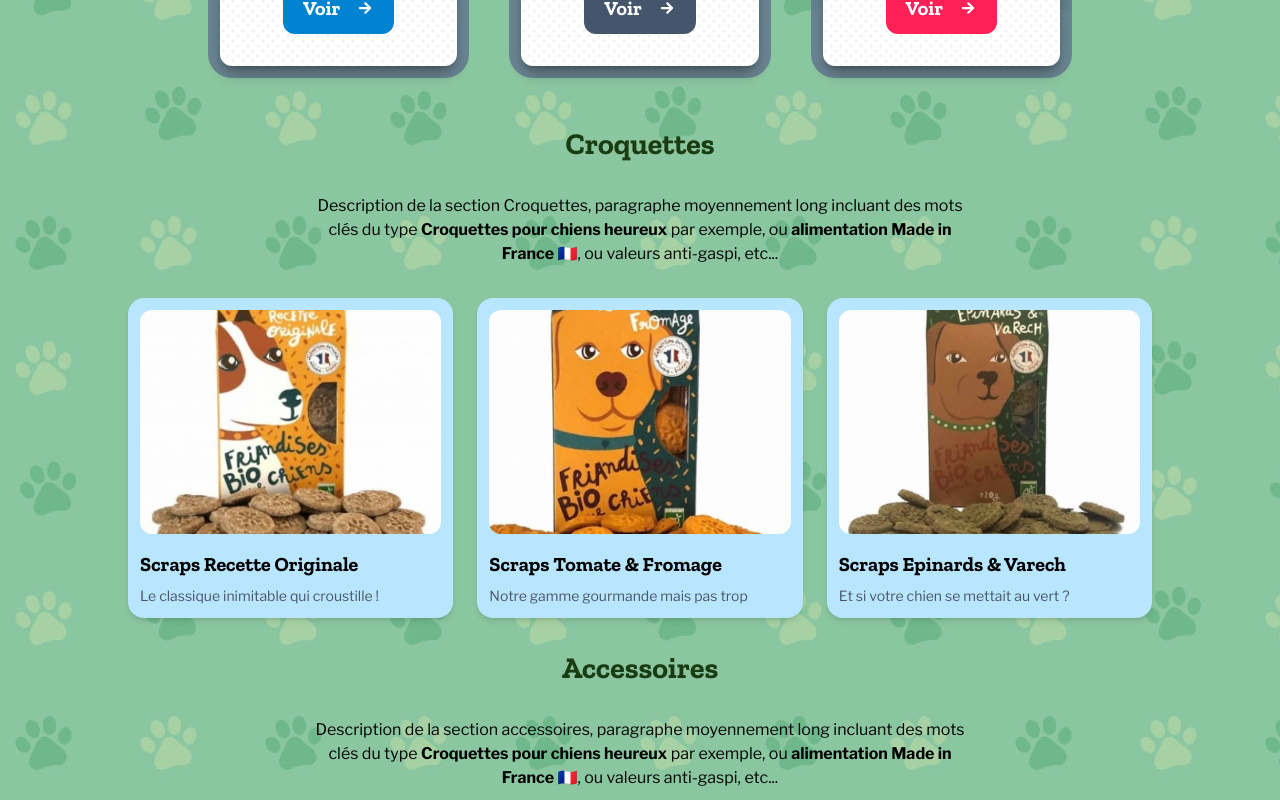
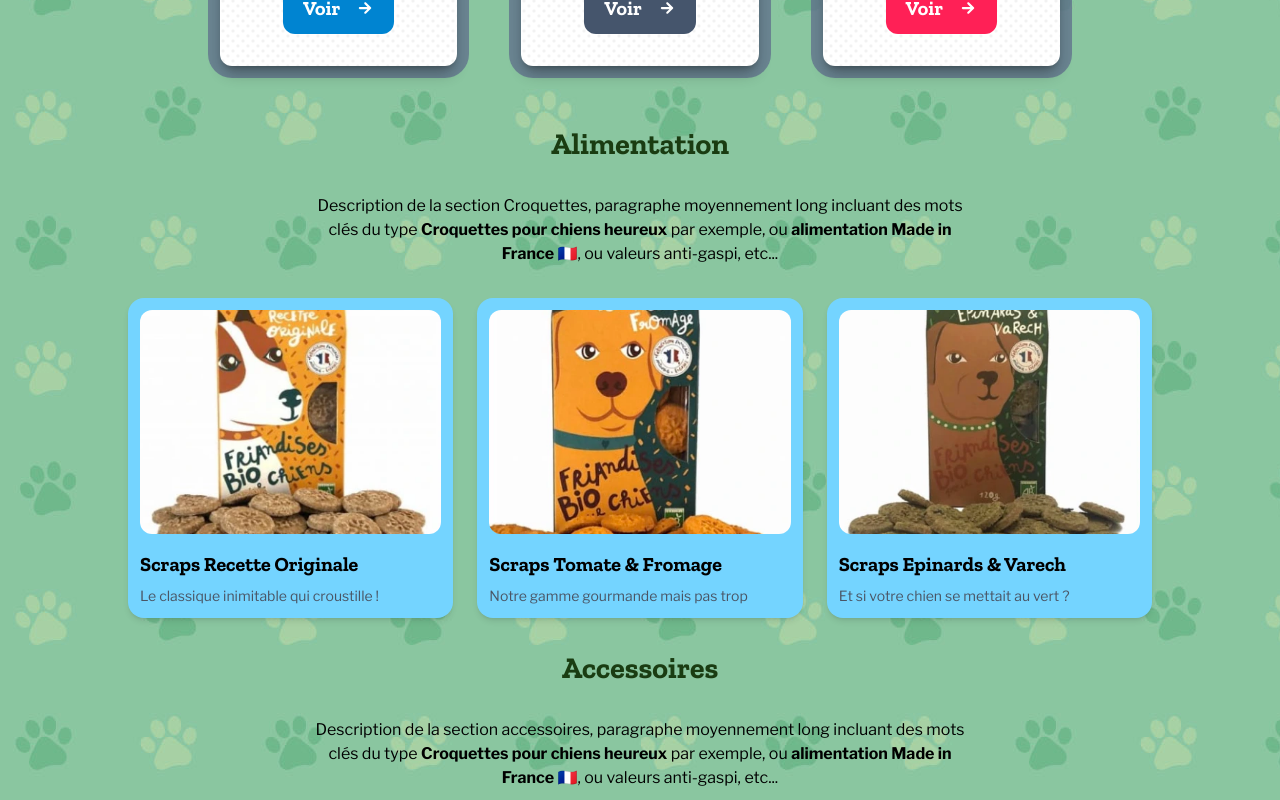
Before and after one commit to BenjiBelfort/happy_dog_dev, a Next.js app: page /produits in a window 1280 px wide. Shown: the part 800-1600 px from the top of the page. Built offline with nearby package versions, Linux system fonts and the light colour scheme.

Commit message:
modif mineures

```diff
--- a/app/data/products.json
+++ b/app/data/products.json
@@ -1,22 +1,22 @@
 [
     {
-        "id": "croquette-01",
+        "id": "alimentation-01",
         "produit": "Scraps Recette Originale",
-        "categorie": "Croquettes",
+        "categorie": "Alimentation",
         "description": "Le classique inimitable qui croustille !",
         "image": "/images/produits/produits/scraps3.webp"
     },
     {
-        "id": "croquette-02",
+        "id": "alimentation-02",
         "produit": "Scraps Tomate & Fromage",
-        "categorie": "Croquettes",
+        "categorie": "Alimentation",
         "description": "Notre gamme gourmande mais pas trop",
         "image": "/images/produits/produits/scraps1.webp"
     },
     {
-        "id": "croquette-03",
+        "id": "alimentation-03",
         "produit": "Scraps Epinards & Varech",
-        "categorie": "Croquettes",
+        "categorie": "Alimentation",
         "description": "Et si votre chien se mettait au vert ?",
         "image": "/images/produits/produits/scraps2.webp"
     },
--- a/app/globals.css
+++ b/app/globals.css
@@ -8,6 +8,14 @@
     --color-vert-fonce: #1a3c12;
     --color-gris: #4f4944;
     --color-bleu-clair: #d6e3ef;
+}
+
+/* styles/globals.css */
+@media (prefers-color-scheme: dark) {
+  html {
+    color-scheme: light;
+    background-color: #f8ffe6; /* ou toute autre couleur de fond claire */
+  }
 }
 
 html {
--- a/app/page.tsx
+++ b/app/page.tsx
@@ -8,6 +8,7 @@ import ProductsBloc4 from '@/components/blocs/ProductsBloc4';
 import ProductsBloc5 from '@/components/blocs/ProductsBloc5';
 import Testimony from '@/components/Testimony';
 import VioletteBloc from '@/components/blocs/VioletteBloc';
+import NextBloc from '@/components/NextBloc';
 
 const Home = () => {
   return (
@@ -32,6 +33,7 @@ const Home = () => {
           "Ici logos des marques 🇫🇷",
         ]}
       />
+      <NextBloc />
     </>
   )
 }
--- a/app/produits/page.tsx
+++ b/app/produits/page.tsx
@@ -1,7 +1,7 @@
 import { Metadata } from "next";
 import PageTitle from '@/components/headers/PageTitle';
 import ProductSommaire from '@/components/ui/buttons/ProductSommaire'
-import CroquettesSection from "@/components/CroquettesSection";
+import AlimentationSection from "@/components/AlimentationSection";
 import AccessoiresSection from "@/components/AccessoiresSection";
 import JeuxSection from "@/components/JeuxSection";
 import NextBloc from "@/components/NextBloc";
@@ -36,7 +36,7 @@ const ProduitsPage = () => {
     <section className="h-full">
       <PageTitle />
       <ProductSommaire />
-      <CroquettesSection />
+      <AlimentationSection />
       <AccessoiresSection />
       <JeuxSection />
       <NextBloc />
--- a/components/AccessoiresSection.tsx
+++ b/components/AccessoiresSection.tsx
@@ -2,7 +2,7 @@ import ProductsGrid from "@/components/ui/grids/ProductsGrid";
 
 const AccessoiresSection = () => {
   return (
-    <section id="accessoires" className="flex flex-col items-center mt-8">
+    <section id="accessoires" className="flex flex-col items-center mt-8 scroll-mt-20 md:scroll-mt-24">
       <h3 className="text-vert-fonce text-2xl sm:text-3xl font-bold text-center">Accessoires</h3>
       <p className="max-w-2xl text-center my-8 hyphens-auto">Description de la section accessoires, paragraphe moyennement long incluant des mots clés du type <span className="font-bold">Croquettes pour chiens heureux</span> par exemple, ou <span className="font-bold">alimentation Made in France 🇫🇷</span>, ou valeurs anti-gaspi, etc...</p>
       <ProductsGrid categorie="Accessoires" />
--- a/components/CroquettesSection.tsx
+++ b/components/AlimentationSection.tsx
@@ -1,13 +1,13 @@
 import ProductsGrid from "@/components/ui/grids/ProductsGrid";
 
-const CroquettesSection = () => {
+const AlimentationSection = () => {
   return (
-    <section id="croquettes" className="flex flex-col items-center mt-8">
-      <h3 className="text-vert-fonce text-2xl sm:text-3xl font-bold text-center">Croquettes</h3>
+    <section id="alimentation" className="flex flex-col items-center mt-8 scroll-mt-20 md:scroll-mt-24">
+      <h3 className="text-vert-fonce text-2xl sm:text-3xl font-bold text-center">Alimentation</h3>
       <p className="max-w-2xl text-center my-8 hyphens-auto">Description de la section Croquettes, paragraphe moyennement long incluant des mots clés du type <span className="font-bold">Croquettes pour chiens heureux</span> par exemple, ou <span className="font-bold">alimentation Made in France 🇫🇷</span>, ou valeurs anti-gaspi, etc...</p>
-      <ProductsGrid categorie="Croquettes" />
+      <ProductsGrid categorie="Alimentation" />
     </section>
   );
 };
 
-export default CroquettesSection;
+export default AlimentationSection;
--- a/components/JeuxSection.tsx
+++ b/components/JeuxSection.tsx
@@ -2,7 +2,7 @@ import ProductsGrid from "@/components/ui/grids/ProductsGrid";
 
 const JeuxSection = () => {
   return (
-    <section id="jeux" className="flex flex-col items-center mt-8">
+    <section id="jeux" className="flex flex-col items-center mt-8 scroll-mt-20 md:scroll-mt-24">
       <h3 className="text-vert-fonce text-2xl sm:text-3xl font-bold text-center">Jeux</h3>
       <p className="max-w-2xl text-center my-8 hyphens-auto">Description de la section Jeux, paragraphe moyennement long incluant des mots clés du type <span className="font-bold">Croquettes pour chiens heureux</span> par exemple, ou <span className="font-bold">alimentation Made in France 🇫🇷</span>, ou valeurs anti-gaspi, etc...</p>
       <ProductsGrid categorie="Jeux" />
--- a/components/blocs/ProductsBloc.tsx
+++ b/components/blocs/ProductsBloc.tsx
@@ -8,7 +8,7 @@ const ProductsBloc = () => {
 
         {/* Partie gauche */}
         <div className="md:basis-3/5">
-            <div className="mb-4 sm:mb-0 h-96 border-10 md:border-16 border-white bg-yellow-300 shadow-lg/50 overflow-hidden -rotate-2">
+            <div className="mb-4 sm:mb-0 h-96 border-10 md:border-16 border-white bg-yellow-300 shadow-lg/50 overflow-hidden md:-rotate-2">
                 <Image
                     src="/images/produits/produits1.webp"
                     alt="Chien heureux"
@@ -27,11 +27,11 @@ const ProductsBloc = () => {
                     <span className="py-4 text-sky-500">
                         <PiBoneFill size={48} />
                     </span>
-                    <h3 className="text-3xl sm:text-4xl font-bold">Croquettes</h3>
-                    <p className="my-4 hyphens-auto">Découvrez notre gamme de croquette et friandises pour chiens made in France.</p>
+                    <h3 className="text-3xl sm:text-4xl font-bold">Alimentation</h3>
+                    <p className="my-4 hyphens-auto">Découvrez notre gamme de compléments alimentaires, croquettes et friandises fabriqués en France 🇫🇷.</p>
                     <LinkButton
                         text="Découvrir"
-                        href="/produits#croquettes"
+                        href="/produits#alimentation"
                         bgColor="bg-sky-600"
                     />
                 </div>
--- a/components/blocs/VioletteBloc.tsx
+++ b/components/blocs/VioletteBloc.tsx
@@ -3,7 +3,7 @@ import Image from 'next/image';
 
 const VioletteBloc = () => {
   return (
-    <article className="relative flex flex-col md:flex-row items-center bg-slate-300 md:rounded-3xl  p-6 shadow-lg/30 bg-[url('/pattern/pattern-dots.png')] bg-repeat max-w-3xl mx-auto my-32" id='contact'>
+    <article id='contact' className="relative flex flex-col md:flex-row items-center bg-slate-300 md:rounded-3xl  p-6 shadow-lg/30 bg-[url('/pattern/pattern-dots.png')] bg-repeat max-w-3xl mx-auto my-32 scroll-mt-4 md:scroll-mt-32">
 
 
 
--- a/components/ui/buttons/ProductSommaire.tsx
+++ b/components/ui/buttons/ProductSommaire.tsx
@@ -22,8 +22,8 @@ interface SectionItem {
 
 const sections: SectionItem[] = [
   {
-    section: "Croquettes",
-    href: "#croquettes",
+    section: "Alimentation",
+    href: "#alimentation",
     bgColor: "bg-sky-600",
     icon: <PiBoneFill size={36} />,
     iconColor: "text-sky-500",
--- a/components/ui/cards/ProductCard.tsx
+++ b/components/ui/cards/ProductCard.tsx
@@ -36,14 +36,14 @@ const ProductCard: React.FC<ProductCardProps> = ({
 
 const getBgColor = (categorie: string): string => {
   switch (categorie.toLowerCase()) {
-    case "croquettes":
-      return "bg-sky-200";
+    case "alimentation":
+      return "bg-sky-300";
     case "accessoires":
-      return "bg-slate-200";
+      return "bg-slate-300";
     case "jeux":
-      return "bg-rose-200";
+      return "bg-rose-300";
     default:
-      return "bg-gray-200";
+      return "bg-gray-300";
   }
 };
 
```
Also changed, not shown: public/images/Marques/logo-scraps-gourrmet-2.png (added).
